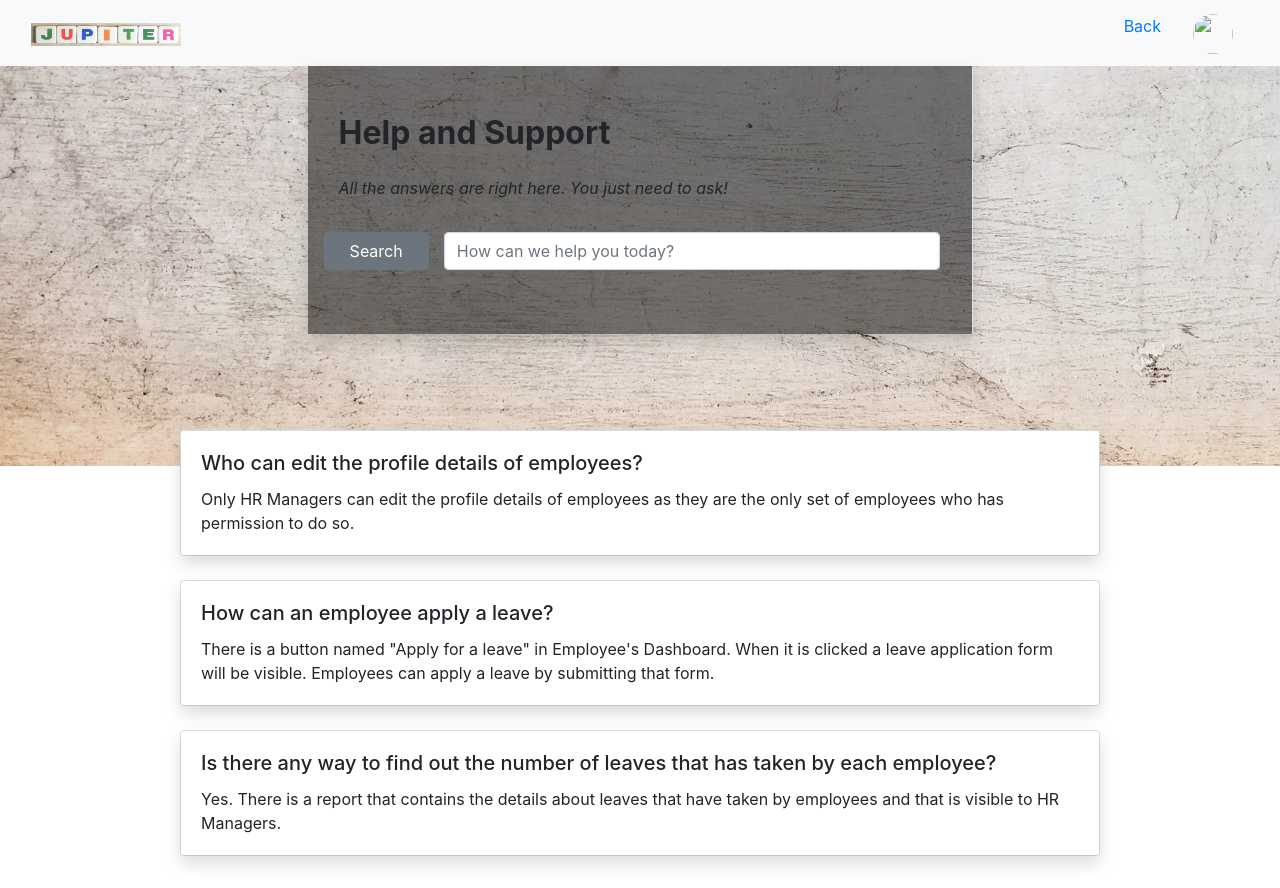
After one commit to dinushaAsamarakoon/HRM_System-DBS, a PHP site: template app/views/help/Help.php in a window 1280 px wide. The commit adds this page. Run offline with PHP 8.4, Linux system fonts and the light colour scheme; the template is opened without the code that fills it, so the values that code supplies are empty.

Commit message:
Add ApplyLeave,Help,EmployeeDept

```diff
--- /dev/null
+++ b/app/content/mystyles.css
@@ -0,0 +1,12 @@
+.form-check-label{
+    margin-right: 15px;
+}
+
+.hero-image {
+    background-image: url("../../images/back.jpg");
+    height: 50vh;
+    background-position: center;
+    background-repeat: no-repeat;
+    background-size: cover;
+    position: relative;
+}
--- a/app/views/dashboard/admin.php
+++ b/app/views/dashboard/admin.php
@@ -52,7 +52,7 @@
 <!--                <a href="#"><i class="fa-solid fa-message"></i> Notifications</a>-->
 <!--            </li>-->
             <li>
-                <a href="#"><i class="fa-solid fa-circle-question"></i> Help</a>
+                <a href="../help/Help.php"><i class="fa-solid fa-circle-question"></i> Help</a>
             </li>
         </ul>
     </nav>
--- a/app/views/dashboard/employee.php
+++ b/app/views/dashboard/employee.php
@@ -58,7 +58,7 @@
                 <a href="#"><i class="fa-solid fa-message"></i> Notifications</a>
             </li>
             <li>
-                <a href="#"><i class="fa-solid fa-circle-question"></i> Help</a>
+                <a href="../help/Help.php"><i class="fa-solid fa-circle-question"></i> Help</a>
             </li>
         </ul>
     </nav>
@@ -73,7 +73,7 @@
                     <div class="card-body shadow  px-lg-5">
                         <h5 class="card-title">Request leave</h5>
                         <p class="card-text">You can request leave from the system</p>
-                        <a href="" class="btn btn-primary justify-content-center">Request leave</a>
+                        <a href="../applyLeave/ApplyLeave.php" class="btn btn-primary justify-content-center">Request leave</a>
                     </div>
                 </div>
             </div>
--- a/app/views/dashboard/hrmanager.php
+++ b/app/views/dashboard/hrmanager.php
@@ -58,7 +58,7 @@
                 <a href="#"><i class="fa-solid fa-message"></i> Notifications</a>
             </li>
             <li>
-                <a href="#"><i class="fa-solid fa-circle-question"></i> Help</a>
+                <a href="../help/Help.php"><i class="fa-solid fa-circle-question"></i> Help</a>
             </li>
         </ul>
     </nav>
@@ -103,7 +103,7 @@
                             </button>
                             <div class="p-0">
                             <div class="dropdown-menu w-100" aria-labelledby="dropdownMenu2">
-                                <button class="dropdown-item" type="button"><i class="fa-solid fa-arrow-left-long"></i> Employee by department report</button>
+                                <button class="dropdown-item" type="button"><i class="fa-solid fa-arrow-left-long"></i><a href="../employeeDept/EmployeeByDept.php" Employee by department report</button>
                                 <button class="dropdown-item" type="button"><i class="fa-solid fa-arrow-left-long"></i> Total leave report</button>
                                 <button class="dropdown-item" type="button"><i class="fa-solid fa-arrow-left-long"></i> Employee report</button>
                                 <button class="dropdown-item" type="button"><i class="fa-solid fa-arrow-left-long"></i> Custom report</button>
--- a/app/views/dashboard/nmemployee.php
+++ b/app/views/dashboard/nmemployee.php
@@ -57,7 +57,7 @@
                 <a href="#"><i class="fa-solid fa-message"></i> Notifications</a>
             </li>
             <li>
-                <a href="#"><i class="fa-solid fa-circle-question"></i> Help</a>
+                <a href="../help/Help.php"><i class="fa-solid fa-circle-question"></i> Help</a>
             </li>
         </ul>
     </nav>
--- a/app/views/dashboard/supervisor.php
+++ b/app/views/dashboard/supervisor.php
@@ -57,7 +57,7 @@
                 <a href="#"><i class="fa-solid fa-message"></i> Notifications</a>
             </li>
             <li>
-                <a href="#"><i class="fa-solid fa-circle-question"></i> Help</a>
+                <a href="../help/Help.php"><i class="fa-solid fa-circle-question"></i> Help</a>
             </li>
         </ul>
     </nav>
--- /dev/null
+++ b/app/views/help/Help.php
@@ -0,0 +1,95 @@
+<!DOCTYPE html>
+<html lang="en">
+<head>
+    <meta charset="UTF-8">
+    <meta http-equiv="X-UA-Compatible" content="IE=edge">
+    <meta name="viewport" content="width=device-width, initial-scale=1.0">
+    <link rel="stylesheet" href="../bootstrap/css/custom.css">
+    <link rel="stylesheet" href="../../content/mystyles.css">
+    <link rel="stylesheet" href="https://cdn.jsdelivr.net/npm/bootstrap@4.3.1/dist/css/bootstrap.min.css" integrity="sha384-ggOyR0iXCbMQv3Xipma34MD+dH/1fQ784/j6cY/iJTQUOhcWr7x9JvoRxT2MZw1T" crossorigin="anonymous">
+    <title>Help and Support</title>
+</head>
+<body>
+    <!-- <div class="shadow p-3"  > -->
+    <nav class="navbar navbar-expand-lg bg-light" >
+        <div class="container-fluid">
+            <button class="navbar-toggler" type="button" data-bs-toggle="collapse"  data-bs-target="#navbarScroll" aria-controls="navbarScroll" aria-expanded="false" aria-label="Toggle navigation">
+                <span class="navbar-toggler-icon"></span>
+            </button>
+
+            <div class="collapse navbar-collapse justify-content-start" id="navbarScroll1">
+                <a class="navbar-brand">
+                    <img src="../../../images/jupiterCrop.jpg" style="height: 23px; width: 150px;">
+                </a>
+            </div>
+
+            <div class="collapse navbar-collapse justify-content-end  " id="navbarScroll" style="padding-top: 9px;height: 50px;">
+
+                <ul class="nav" id="pills-tab" role="tablist">
+                    <li class="nav-item">
+                        <a class="nav-link active" id="pills-logout-tab" data-toggle="pill" href="javascript:history.back()"  role="tab" aria-controls="pills-logout" aria-selected="true">Back</a>
+                    </li>
+                    <li class="nav-item">
+                        <a class="nav-link" id="pills-profile-tab" data-toggle="pill" href="#pills-profile" role="tab" aria-controls="pills-profile" aria-selected="false"><img class="image" src=""></a>
+                    </li>
+                </ul>
+            </div>
+        </div>
+    </nav>
+
+<!-- </div> -->
+<div class="hero-image">
+     <div class="container pb-4" >
+        <form action="" method="">
+            <!-- <div class="container rounded bg-white mt-5 mb-5 "> -->
+                <div class="row justify-content-center">
+                    <div class="col-md-7 border-right shadow text_area shadow" style="background: rgba(0,0,0,0.5);">
+                        <div class="p-3 py-5">
+                            <div class="d-flex justify-content-between align-items-center mb-3">
+                                <h2 class="text-right"><b>Help and Support</b></h2>
+                            </div>
+                            <div class="d-flex justify-content-between align-items-center mb-3">
+                                <p class="text-right"><i>All the answers are right here. You just need to ask!</i></p>
+                            </div>
+
+                            <div class="form-group row">
+                                <button class="col-sm-2 btn btn-secondary" type="submit">Search</button>
+                                <div class="col-sm-10">
+                                  <input type="text" class="form-control" id="inputquestion" placeholder="How can we help you today?">
+                                </div>
+                              </div>
+                        </div>
+                    </div>
+                </div>
+        </form>
+
+        <div class="row pt-lg-5 mb-2">
+            <div class="col-sm-10 mt-5 mx-auto">
+                <div class="card">
+                    <div class="card-body shadow ">
+                        <h5 class="card-title">Who can edit the profile details of employees?</h5>
+                        <p class="card-text">Only HR Managers can edit the profile details of employees as they are the only set of employees who has permission to do so.</p>
+                    </div>
+                </div>
+            </div>
+            <div class="col-sm-10 mt-4 mx-auto">
+                <div class="card">
+                    <div class="card-body shadow">
+                        <h5 class="card-title">How can an employee apply a leave?</h5>
+                        <p class="card-text">There is a button named "Apply for a leave" in Employee's Dashboard. When it is clicked a leave application form will be visible. Employees can apply a leave by submitting that form.</p>
+                    </div>
+                </div>
+            </div>
+            <div class="col-sm-10 mt-4 mx-auto">
+                <div class="card">
+                    <div class="card-body shadow">
+                        <h5 class="card-title">Is there any way to find out the number of leaves that has taken by each employee?</h5>
+                        <p class="card-text">Yes. There is a report that contains the details about leaves that have taken by employees and that is visible to HR Managers.</p>
+                    </div>
+                </div>
+            </div>
+        </div>
+    </div>
+</div>
+</body>
+</html>
```
Also changed, not shown: app/views/applyLeave/ApplyLeave.php (added, +96 -0 lines), app/views/employeeDept/EmployeeByDept.php (added, +92 -0 lines), images/back.jpg (added), images/boy.png (added), images/jupiterCrop.jpg (added).
